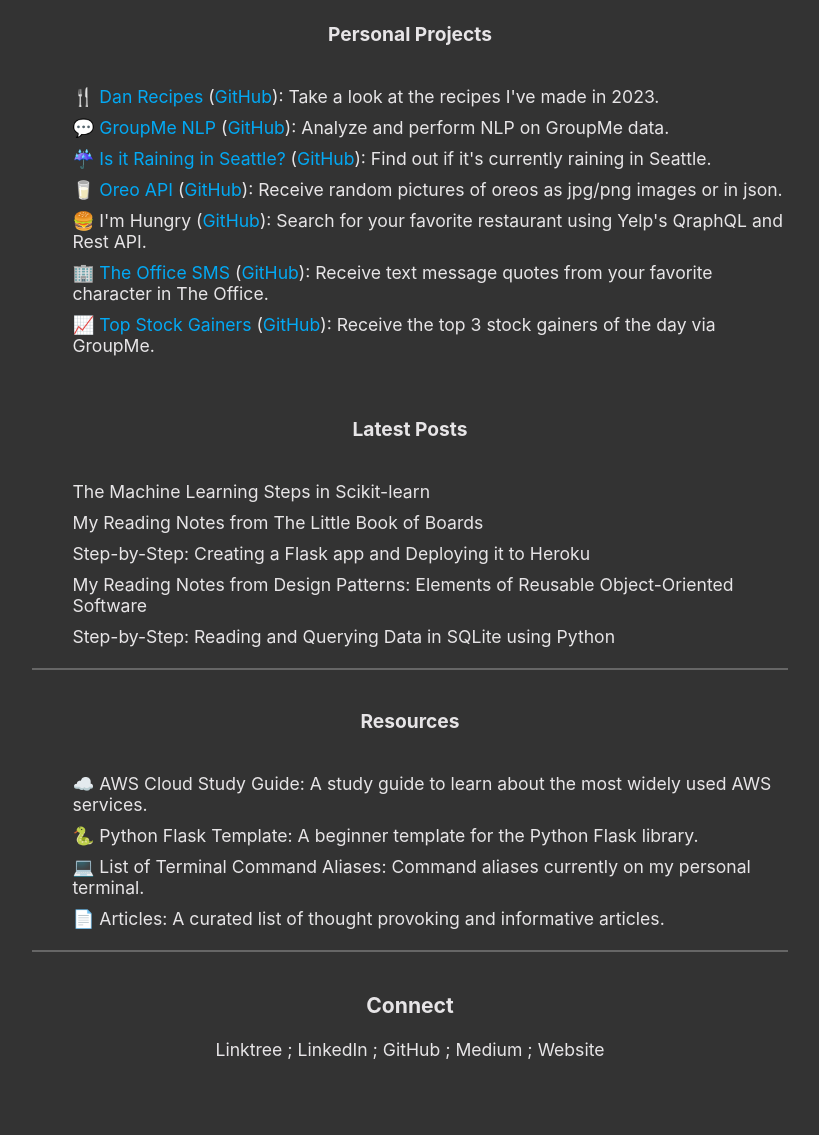
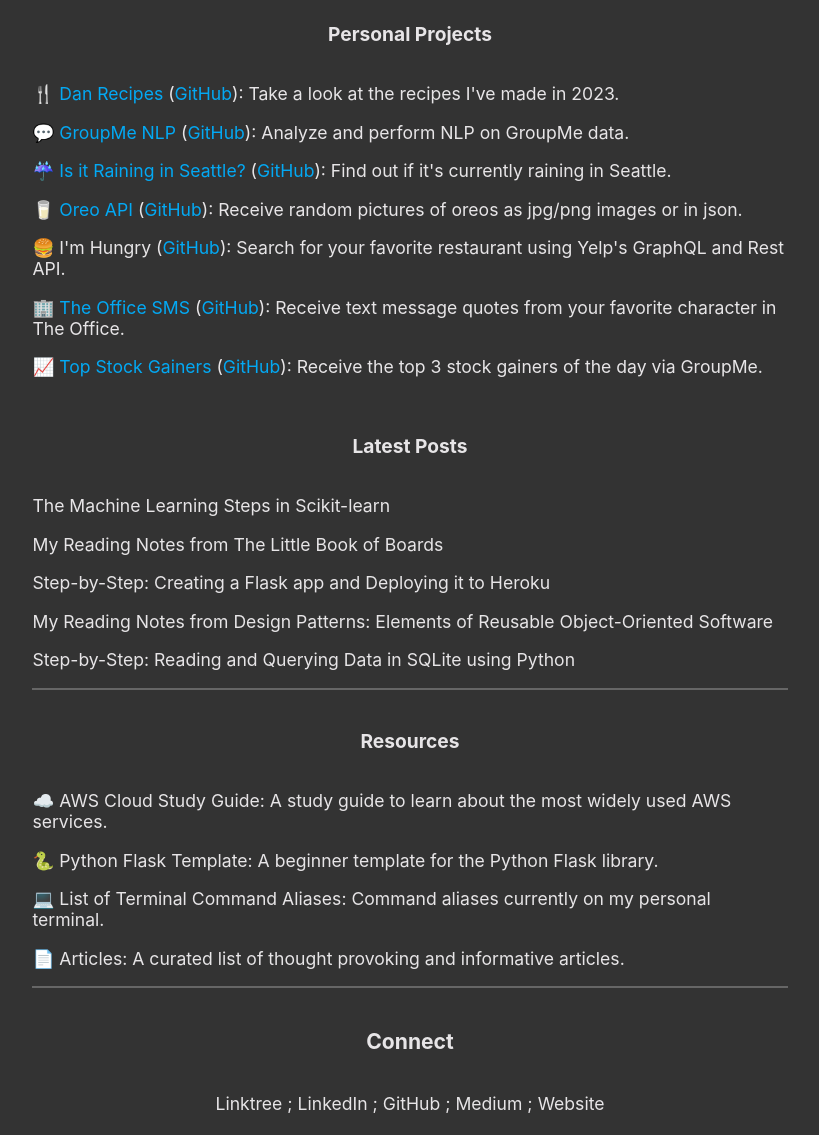
Before and after one commit to danblevins/meetdanblevins, a plain HTML site: page public/index.html in a window 1280 px wide. Shown: the part 492-1627 px from the top of the page, without its empty margins (230-1049 px from the left). Before the commit the page ends 1600 px from the top, so only its background shows below. Drawn offline with Linux system fonts and the light colour scheme.

Commit message:
Update index.html

```diff
--- a/public/index.html
+++ b/public/index.html
@@ -44,49 +44,47 @@
         <div class='title'>
             <p><b>Personal Projects</b></p>
         </div>
-        <ul>
-            <li>🍴 <a href="https://dan-recipes.surge.sh/" target="_blank">Dan Recipes</a> (<a
+        <div class='text'>
+            <p>🍴 <a href="https://dan-recipes.surge.sh/" target="_blank">Dan Recipes</a> (<a
                     href="https://github.com/danblevins/recipes" target="_blank">GitHub</a>): Take a look at the recipes
-                I've made in 2023.</li>
-            <li>💬 <a href="https://groupme-nlp.surge.sh/" target="_blank">GroupMe NLP</a> (<a
-                    href="https://github.com/danblevins/groupme-nlp" target="_blank">GitHub</a>): Analyze and perform
-                NLP on GroupMe data.</li>
-            <li>☔ <a href="https://isitraininginseattle.surge.sh/" target="_blank">Is it Raining in Seattle?</a> (<a
-                    href="https://github.com/danblevins/is-it-raining-in-seattle" target="_blank">GitHub</a>): Find out
-                if it's currently raining in Seattle.</li>
-            <li>🥛 <a href="https://oreo-api.surge.sh/" target="_blank">Oreo API</a> (<a
+                I've made in 2023.</p>
+            <p>💬 <a href="https://groupme-nlp.surge.sh/" target="_blank">GroupMe NLP</a> (<a
+                    href="https://github.com/danblevins/groupme-nlp" target="_blank">GitHub</a>): Analyze and
+                perform NLP on GroupMe data.</p>
+            <p>☔ <a href="https://isitraininginseattle.surge.sh/" target="_blank">Is it Raining in Seattle?</a> (<a
+                    href="https://github.com/danblevins/is-it-raining-in-seattle" target="_blank">GitHub</a>): Find
+                out if it's currently raining in Seattle.</p>
+            <p>🥛 <a href="https://oreo-api.surge.sh/" target="_blank">Oreo API</a> (<a
                     href="https://github.com/danblevins/oreoapi" target="_blank">GitHub</a>): Receive
-                random pictures of
-                oreos as jpg/png images or in json.</li>
-            <li>🍔 I'm Hungry</a> (<a href="https://github.com/danblevins/im-hungry" target="_blank">GitHub</a>): Search
-                for your favorite
-                restaurant using Yelp's QraphQL and Rest API.</li>
-            <li>🏢 <a href="https://the-office-sms.surge.sh/" target="_blank">The Office SMS</a> (<a
+                random pictures of oreos as jpg/png images or in json.</p>
+            <p>🍔 I'm Hungry</a> (<a href="https://github.com/danblevins/im-hungry" target="_blank">GitHub</a>):
+                Search for your favorite restaurant using Yelp's GraphQL and Rest API.</p>
+            <p>🏢 <a href="https://the-office-sms.surge.sh/" target="_blank">The Office SMS</a> (<a
                     href="https://github.com/danblevins/the-office-sms" target="_blank">GitHub</a>): Receive text
-                message quotes from your favorite character in The Office.</li>
-            <li>📈 <a href="https://miro.medium.com/max/700/1*pH1QFCu0uOPIFWiooJDUCg.png" target="_blank">Top Stock
+                message quotes from your favorite character in The Office.</p>
+            <p>📈 <a href="https://miro.medium.com/max/700/1*pH1QFCu0uOPIFWiooJDUCg.png" target="_blank">Top Stock
                     Gainers</a> (<a href="https://github.com/danblevins/top-stock-gainers" target="_blank">GitHub</a>):
-                Receive the top 3 stock gainers of the day via GroupMe.</li>
-        </ul>
+                Receive the top 3 stock gainers of the day via GroupMe.</p>
+        </div>
     </div>
     <br>
     <div class='posts'>
         <div class='title'>
             <p><b>Latest Posts</b></p>
         </div>
-        <ul>
-            <li><a href="https://danblevins.medium.com/the-machine-learning-pipeline-in-scikit-learn-2b2c18c94903"
-                    target="_blank">The Machine Learning Steps in Scikit-learn</a></li>
-            <li><a href="https://danblevins.medium.com/my-reading-notes-from-the-little-book-of-boards-9303e5bf3b25"
-                    target="_blank">My Reading Notes from The Little Book of Boards</a></li>
-            <li><a href="https://danblevins.medium.com/step-by-step-creating-a-flask-app-and-deploying-it-to-heroku-83350be5f8b"
-                    target="_blank">Step-by-Step: Creating a Flask app and Deploying it to Heroku</a></li>
-            <li><a href="https://danblevins.medium.com/my-reading-notes-from-design-patterns-elements-of-reusable-object-oriented-software-fc813ae05802"
+        <div class='text'>
+            <p><a href="https://danblevins.medium.com/the-machine-learning-pipeline-in-scikit-learn-2b2c18c94903"
+                    target="_blank">The Machine Learning Steps in Scikit-learn</a></p>
+            <p><a href="https://danblevins.medium.com/my-reading-notes-from-the-little-book-of-boards-9003e5bf3b25"
+                    target="_blank">My Reading Notes from The Little Book of Boards</a></p>
+            <p><a href="https://danblevins.medium.com/step-by-step-creating-a-flask-app-and-deploying-it-to-heroku-83350be5f8b"
+                    target="_blank">Step-by-Step: Creating a Flask app and Deploying it to Heroku</a></p>
+            <p><a href="https://danblevins.medium.com/my-reading-notes-from-design-patterns-elements-of-reusable-object-oriented-software-fc813ae05802"
                     target="_blank">My Reading Notes from Design Patterns: Elements of Reusable Object-Oriented
-                    Software</a></li>
-            <li><a href="https://danblevins.medium.com/step-by-step-reading-and-querying-data-in-sqlite-using-python-7dc10118c49c"
-                    target="_blank">Step-by-Step: Reading and Querying Data in SQLite using Python</a></li>
-        </ul>
+                    Software</a></p>
+            <p><a href="https://danblevins.medium.com/step-by-step-reading-and-querying-data-in-sqlite-using-python-7dc10118c49c"
+                    target="_blank">Step-by-Step: Reading and Querying Data in SQLite using Python</a></p>
+        </div>
         <div class="line"></div>
     </div>
     <br>
@@ -94,19 +92,19 @@
         <div class='title'>
             <p><b>Resources</b></p>
         </div>
-        <ul>
-            <li>☁️ <a href="https://github.com/danblevins/aws-cloud-study-guide/blob/main/README.md" target="_blank">AWS
+        <div class='text'>
+            <p>☁️ <a href="https://github.com/danblevins/aws-cloud-study-guide/blob/main/README.md" target="_blank">AWS
                     Cloud Study Guide:
-                    A study guide to learn about the most widely used AWS services.</a></li>
-            <li>🐍 <a href="https://github.com/danblevins/flask-template" target="_blank">Python Flask Template: A
-                    beginner template for the Python Flask library.</a></li>
-            <li>💻 <a href="https://github.com/danblevins/list-of-terminal-command-aliases/blob/main/README.md"
+                    A study guide to learn about the most widely used AWS services.</a></p>
+            <p>🐍 <a href="https://github.com/danblevins/flask-template" target="_blank">Python Flask Template: A
+                    beginner template for the Python Flask library.</a></p>
+            <p>💻 <a href="https://github.com/danblevins/list-of-terminal-command-aliases/blob/main/README.md"
                     target="_blank">List of
-                    Terminal Command Aliases: Command aliases currently on my personal terminal.</a></li>
-            <li>📄 <a href="https://github.com/danblevins/articles/blob/main/README.md" target="_blank">Articles: A
+                    Terminal Command Aliases: Command aliases currently on my personal terminal.</a></p>
+            <p>📄 <a href="https://github.com/danblevins/articles/blob/main/README.md" target="_blank">Articles: A
                     curated list of thought
-                    provoking and informative articles.</a></li>
-        </ul>
+                    provoking and informative articles.</a></p>
+        </div>
     </div>
     <div class="line"></div>
     <br>
@@ -114,11 +112,13 @@
         <div class='title'>
             <p><b>Connect</b></p>
         </div>
-        <a href="https://linktr.ee/danblevins" target="_blank">Linktree</a> ;
-        <a href="https://www.linkedin.com/in/dan-blevins/" target="_blank">LinkedIn</a> ;
-        <a href="https://github.com/danblevins" target="_blank">GitHub</a> ;
-        <a href="https://danblevins.medium.com/" target="_blank">Medium</a> ;
-        <a href="https://meetdanblevins.web.app/" target="_blank">Website</a>
+        <p>
+            <a href="https://linktr.ee/danblevins" target="_blank">Linktree</a> ;
+            <a href="https://www.linkedin.com/in/dan-blevins/" target="_blank">LinkedIn</a> ;
+            <a href="https://github.com/danblevins" target="_blank">GitHub</a> ;
+            <a href="https://danblevins.medium.com/" target="_blank">Medium</a> ;
+            <a href="https://meetdanblevins.web.app/" target="_blank">Website</a>
+        </p>
     </div>
     <br>
     <br>
```
